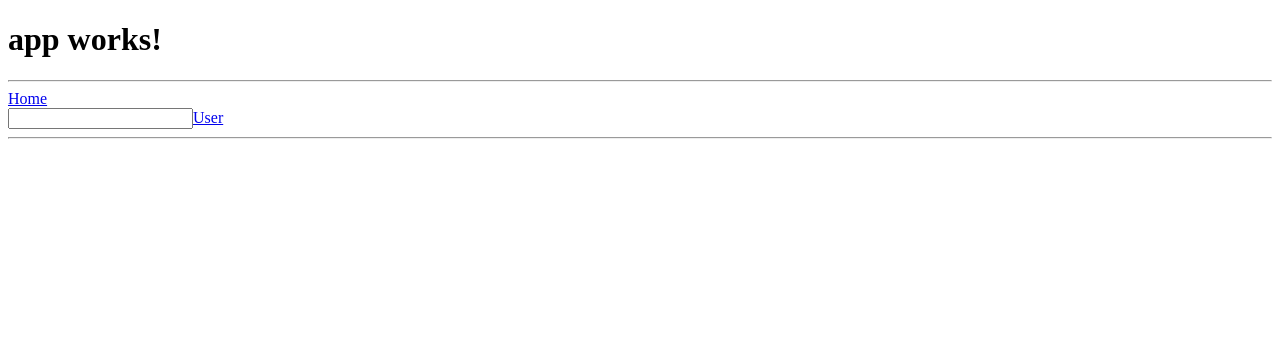
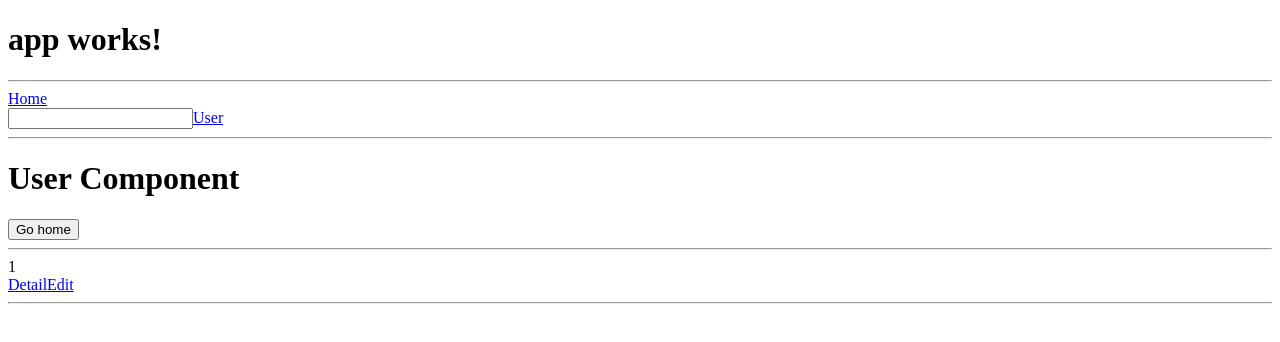
Before and after one commit to tabuz/routes-ng, an Angular app: page /user/1 in a window 1280 px wide. Before the commit this address led to /. Shown: the top 342 px of the page. Built offline with nearby package versions, Linux system fonts and the light colour scheme.

Commit message:
routes update

```diff
--- a/src/app/app.component.html
+++ b/src/app/app.component.html
@@ -2,7 +2,7 @@
   {{title}}
 </h1>
 <hr />
-<a [routerLink]="['']">Home</a><br />
+<a [routerLink]="['']" [queryParams]="{'analitycs': 500}">Home</a><br />
 <input type="text" #id (input)="0" />
 <a [routerLink]="['user', id.value]">User</a>
 <hr />
--- a/src/app/home-component.component.ts
+++ b/src/app/home-component.component.ts
@@ -1,5 +1,6 @@
 import { Component, OnDestroy } from '@angular/core';
-
+import { ActivatedRoute } from '@angular/router';
+import { Subscription } from 'rxjs/Rx';
 @Component({
   selector: 'app-home-component',
   template: `
@@ -12,7 +13,11 @@ import { Component, OnDestroy } from '@angular/core';
   styles: []
 })
 export class HomeComponent {
-  private param: string = "Alalalal";
-  constructor() {
+  param: string;
+  private subscription: Subscription;
+  constructor(private route: ActivatedRoute) {
+    this.subscription = route.queryParams.subscribe(
+      (queryParam: any) => this.param = queryParam['analitycs']
+    );
   }
 }
--- a/src/app/user/user.component.ts
+++ b/src/app/user/user.component.ts
@@ -1,18 +1,34 @@
-import { Component } from '@angular/core';
-import { Router } from '@angular/router';
+import { Component, OnDestroy } from '@angular/core';
+import { ActivatedRoute, Router } from '@angular/router';
+import { Subscription } from 'rxjs/Rx';
 
 @Component({
   selector: 'app-user-component',
   template: `
       <h1>User Component</h1>
       <button (click)="onNavigate()" >Go home</button>
+      <hr>
+      {{id}}<br>
+      <a [routerLink]="['detail']">Detail</a>
+      <a [routerLink]="['edit']">Edit</a>
+      <hr>
+      <router-outlet></router-outlet>
     `
 })
-export class UserComponent {
-  constructor(private router: Router){
+export class UserComponent implements OnDestroy{
+  private id: string;
+  private subscription: Subscription;
+
+  constructor(private router: Router, private activatedRoute: ActivatedRoute){
+    this.subscription = activatedRoute.params.subscribe(
+      (param: any) => this.id = param['id']
+    );
   }
   onNavigate() {
-    this.router.navigate(['/']);
+    this.router.navigate(['/'], {queryParams: {'analitycs': 100}});
+  }
+  ngOnDestroy(){
+    this.subscription.unsubscribe();
   }
 
 }
--- /dev/null
+++ b/src/app/user/user.routes.ts
@@ -0,0 +1,7 @@
+import { UserDetailComponent } from './user-detail.component';
+import { UserEditComponent } from './user-edit.component';
+
+export const USER_ROUTES = [
+  { path: 'detail', component: UserDetailComponent },
+  { path: 'edit', component: UserEditComponent }
+];
```
Also changed, not shown: src/app/app.routes.ts (+7 -8 lines).
